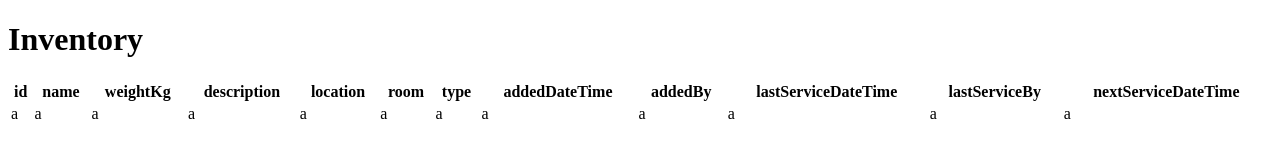
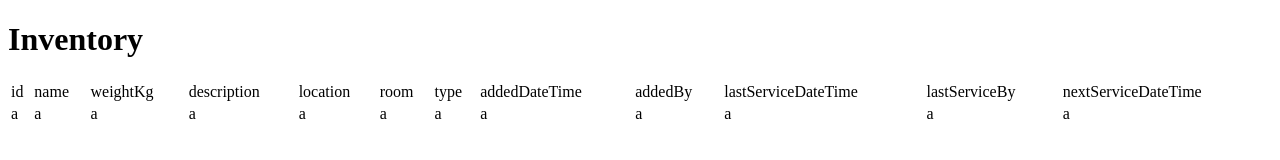
Before and after one commit to ozwoldFH/ozwoldFH.github.io, a plain HTML site: page index.html in a window 1280 px wide. Drawn offline with Linux system fonts and the light colour scheme.

Commit message:
changed table in html

```diff
--- a/index.html
+++ b/index.html
@@ -12,18 +12,18 @@
 
 <table style="width:100%" class="web-and-mobile">
   <tr>
-    <th>id</th>
-	<th>name</th>
-	<th>weightKg</th>
-	<th>description</th>
-	<th>location</th>
-	<th>room</th>
-	<th>type</th>
-	<th>addedDateTime</th>
-	<th>addedBy</th>
-	<th>lastServiceDateTime</th>
-	<th>lastServiceBy</th>
-	<th>nextServiceDateTime</th>
+    <td>id</td>
+	<td>name</td>
+	<td>weightKg</td>
+	<td>description</td>
+	<td>location</td>
+	<td>room</td>
+	<td>type</td>
+	<td>addedDateTime</td>
+	<td>addedBy</td>
+	<td>lastServiceDateTime</td>
+	<td>lastServiceBy</td>
+	<td>nextServiceDateTime</td>
   </tr>
   <tr>
     <td>a</td>
```
